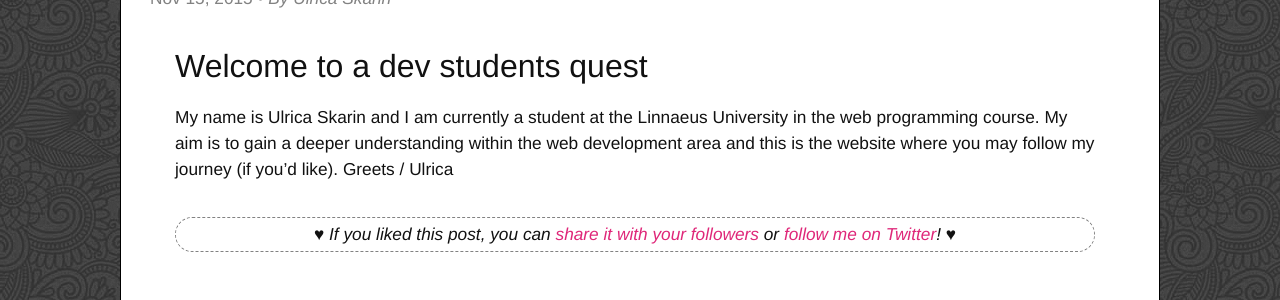
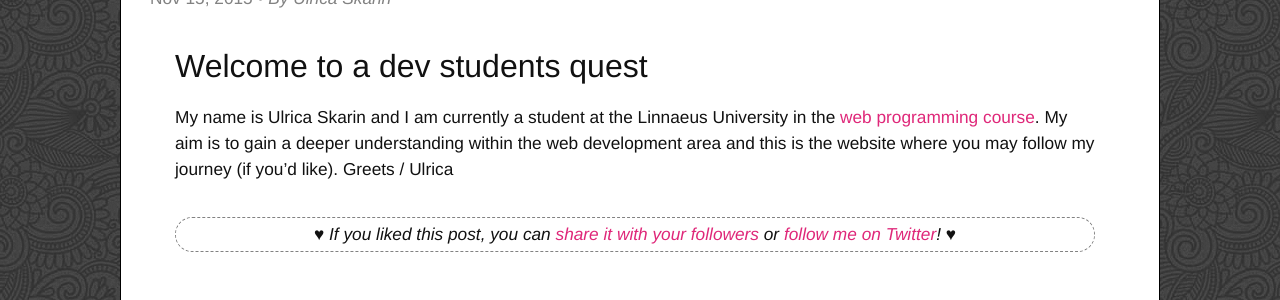
Before and after one commit to ulricaskarin/ulricaskarin.github.io, a Jekyll site: the page built from _posts/2015-11-15-a-dev-students-quest.markdown, in a window 1280 px wide. Shown: the part 512-812 px from the top of the page. Built offline with Jekyll 4.4.1, drawn with Linux system fonts in a browser that asks for light colours; comment, search, counter and statistics services are not loaded.

Commit message:
Adding favicon

```diff
--- a/_includes/head.html
+++ b/_includes/head.html
@@ -4,6 +4,8 @@
     <meta http-equiv="X-UA-Compatible" content="IE=edge">
     <meta name="description" content="Ulrica Skarin - A dev students quest! My journey in becoming a web programmer." />
     <meta name="keywords" content="Web development, programming, design, code" />
+    <link rel="icon" type="image/png" href="assets/images/favicon-32x32.png" sizes="32x32" />
+    <link rel="icon" type="image/png" href="assets/images/favicon-16x16.png" sizes="16x16" />
     <link rel="author" href="../humans.txt" />
 
     <title>{% if page.title %}{{ page.title }}{% else %}{{ site.title }}{% endif %}</title>
--- a/_posts/2015-11-15-a-dev-students-quest.markdown
+++ b/_posts/2015-11-15-a-dev-students-quest.markdown
@@ -13,5 +13,8 @@
 ##Welcome to a dev students quest
 
 My name is Ulrica Skarin and I am currently a student at the
-Linnaeus University in the web programming course. My aim is to gain a deeper understanding within
+Linnaeus University in the [web programming course]. My aim is to gain a deeper understanding within
 the web development area and this is the website where you may follow my journey (if you'd like). Greets / Ulrica
+
+
+[web programming course]: https://coursepress.lnu.se/program/webbprogrammerare/
```
Also changed, not shown: assets/images/favicon-16x16.png (added), assets/images/favicon-32x32.png (added), assets/images/favicon.ico (added), assets/images/markdown_pic.png (deleted), assets/images/us_logo_half.png (deleted).
